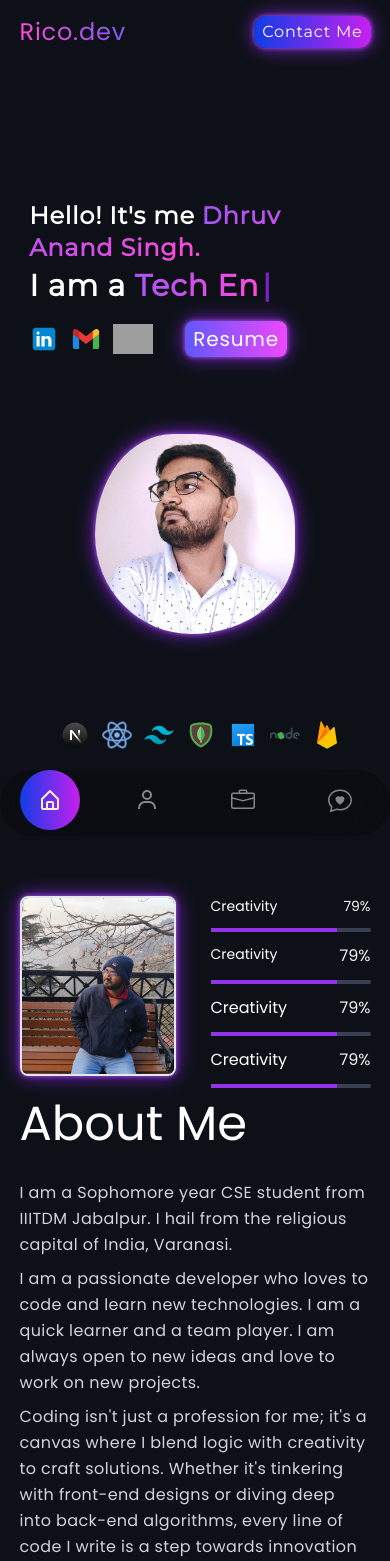
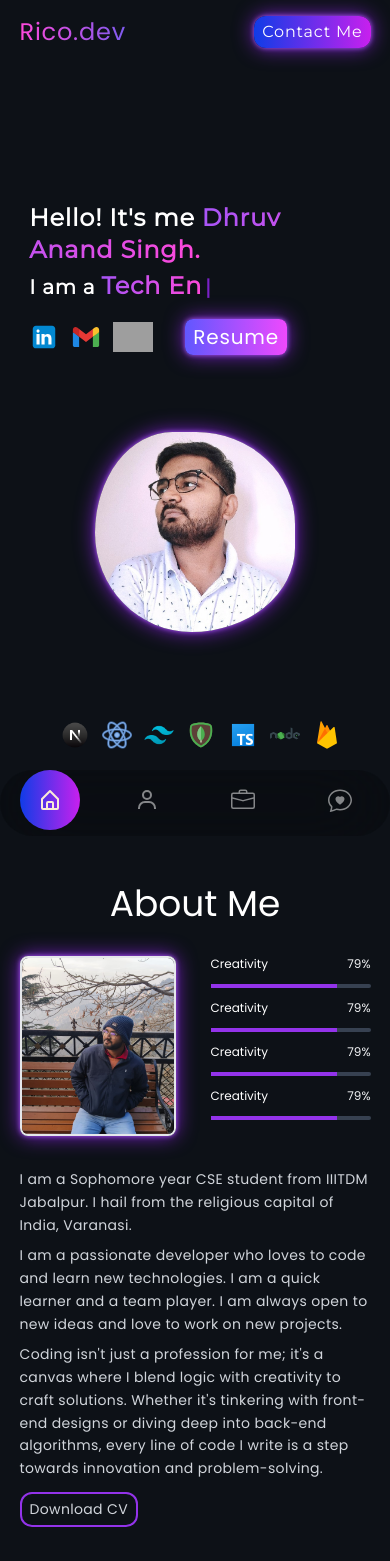
Before and after one commit to Ricobyter/my-portfolio, a React (Vite) app: page / in a window 390 px wide. Shown: the top 1561 px of the page. Built offline with nearby package versions, Linux system fonts and the light colour scheme; grey boxes are pictures that could not be loaded.

Commit message:
added style changes

```diff
--- a/package.json
+++ b/package.json
@@ -32,6 +32,7 @@
     "eslint-plugin-react-hooks": "^4.6.0",
     "eslint-plugin-react-refresh": "^0.4.5",
     "postcss": "^8.4.32",
+    "prettier-plugin-tailwindcss": "^0.5.12",
     "tailwindcss": "^3.4.0",
     "vite": "^5.0.8"
   }
--- a/src/App.jsx
+++ b/src/App.jsx
@@ -13,7 +13,7 @@ function App() {
        <section id = "/"  className='w-[100vw] flex justify-center items-center'>
         <Hero/>
        </section>
-        <section id='about' className='w-[100vw] h-[100vh] flex justify-center items-center'>
+        <section id='about' className='w-[100vw] h-[100vh] max-sm:h-full flex justify-center items-center'>
         <About/>
        </section>
 
--- a/src/components/About.jsx
+++ b/src/components/About.jsx
@@ -6,7 +6,8 @@ import ABout from './aboutSkills'
 
 function About() {
   return (
-    <div className='lg:w-[1100px] w-[90vw] text-white'>
+    <div className='lg:w-[1100px] max-sm:py-10 w-[90vw] text-white'>
+      <h1 className='sm:hidden text-center text-4xl mb-8'>About Me</h1>
       <div className='flex-row sm:flex  gap-10 '>
         <div className='md:w-[50vw] w-full flex justify-between'>
           <img src={profileimg} alt="" className='bg-center w-[40vw]  object-cover lg:h-[350px] md:h-[270px] sm:h-[220] h-[180px]  rounded-lg border-2 neon-purple' />
@@ -14,9 +15,9 @@ function About() {
             <ABout />
           </div>
         </div>
-        <div className=' '>
-          <h1 className='text-5xl  mb-8'>About Me</h1>
-          <div className='tracking-wide text-gray-300 leading-relaxed'>
+        <div className=' max-sm:mt-8'>
+          <h1 className='text-5xl max-sm:hidden  mb-8'>About Me</h1>
+          <div className='tracking-wide text-sm sm:text-md text-gray-300 leading-relaxed'>
             <p className='mb-2'>
               I am a Sophomore year CSE student from IIITDM Jabalpur. I hail from the religious capital of India, Varanasi.
             </p>
--- a/src/components/Contact.jsx
+++ b/src/components/Contact.jsx
@@ -41,7 +41,7 @@ function Contact() {
   };
 
   return (
-    <div className=' mt-20 text-white w-[90vw] lg:w-[1150px] lg:h-[100vw]'>
+    <div className=' mt-20 text-white w-[90vw] lg:w-[1150px] h-[100vh] lg:h-[100vh]'>
       <div className='flex flex-col gap-2 '>
 
       <h1 className='text-md text-center font-montserrat'>Get in Touch </h1>
@@ -51,11 +51,11 @@ function Contact() {
         <div className='max-md:w-full max-md:flex max-md:justify-center max-md:items-center '>
           <form ref={form} onSubmit={sendEmail} className='flex flex-col gap-2 w-[80vw] lg:w-[35vw]'>
             <label>Name</label>
-            <input type="text" value={formValues.name} name="name" onChange={handleChange} className='rounded-md text-gray-300 py-2  border-[#1B1A55]  px-3 outline-none  bg-[#1B1A55]'/>
+            <input type="text" required value={formValues.name} name="name" onChange={handleChange} className='rounded-md text-gray-300 py-2  border-[#1B1A55]  px-3 outline-none  bg-[#1B1A55]'/>
             <label>Email</label>
-            <input type="email" value={formValues.email} name="email" onChange={handleChange} className='rounded-md text-gray-300 py-2  border-[#1B1A55]  px-3 outline-none  bg-[#1B1A55]' />
+            <input type="email" required value={formValues.email} name="email" onChange={handleChange} className='rounded-md text-gray-300 py-2  border-[#1B1A55]  px-3 outline-none  bg-[#1B1A55]' />
             <label>Message</label>
-            <textarea name="message" value={formValues.message} onChange={handleChange} className='h-[180px] text-gray-300 rounded-md py-2  bg-[#1B1A55] border-[#1B1A55]  px-3 outline-none  '/>
+            <textarea name="message" required value={formValues.message} onChange={handleChange} className='h-[180px] text-gray-300 rounded-md py-2  bg-[#1B1A55] border-[#1B1A55]  px-3 outline-none  '/>
             <input type="submit" value="Send" className='bg-gradient-to-r from-[#103CE7] to-[#C820EE] mt-1  text-white rounded-xl py-2 cursor-pointer'/>
           </form>
         </div>
--- a/src/components/Hero.jsx
+++ b/src/components/Hero.jsx
@@ -29,7 +29,7 @@ export default function Hero() {
       <div className='w-full flex justify-between mt-4 lg:mt-6 '>
         <h1 className='text-2xl md:text-2xl lg:text-3xl bg-gradient-to-r from-[#ff49db] to-[#7e5bef] bg-clip-text text-transparent'>Rico.dev</h1>
         <a href="#contacts">
-          <button className='bg-gradient-to-r from-[#103CE7] to-[#C820EE]  font-montserrat text-white px-2 md:px-3 py-1 md:py-2 rounded-xl neon-purple
+          <button className='bg-gradient-to-r from-[#103CE7] to-[#C820EE]  font-montserrat text-white px-2 md:px-3 py-1 md:py-2 rounded-xl neon-purple hover:scale-105 duration-200 ease-in-out
         '>Contact Me</button>
         </a>
 
@@ -42,10 +42,10 @@ export default function Hero() {
           <div className=' w-full lg:w-4/5'>
             <h1 className='text-2xl md:text-2xl lg:text-3xl font-semibold mb-1 font-montserrat'>Hello! It's me <span className='bg-gradient-to-l from-[#ff49db] to-purple-500 bg-clip-text text-transparent '> Dhruv Anand Singh. </span>
             </h1>
-            <span className=' text-3xl md:text-3xl lg:text-4xl font-semibold mb-1 font-montserrat'>
+            <span className=' text-xl md:text-3xl lg:text-3xl font-semibold mb-1 font-montserrat'>
               <h1>
 
-            I am a <span className='bg-gradient-to-l from-[#ff49db] to-purple-500 bg-clip-text text-transparent'>
+            I am a <span className=' text-2xl md:text-3xl lg:text-4xl bg-gradient-to-l from-[#ff49db] to-purple-500 bg-clip-text text-transparent'>
                {text}
               </span>
               <span className='text-purple-700'>
--- a/src/components/Projects.jsx
+++ b/src/components/Projects.jsx
@@ -13,24 +13,36 @@ function Projects() {
         <div className='h-[390px] px-2 w-[300px] border-2 rounded-2xl flex flex-col justify-center items-center'>
           <img src={project1} alt="" className='object-cover bg-cover rounded-xl w-[230px] h-[65%] border-2 border-white'/>
            <div className='mt-8 flex justify-around gap-2'>
+            <a href="https://github.com/Ricobyter/YoutubeClone.git">
               <button className='bg-gradient-to-r from-[#103CE7] to-[#C820EE] hover:scale-105 duration-200 flex py-2 justify-center items-center w-[120px] border-2 rounded-3xl'>Github</button>
+            </a>
+            <a href="https://youtube-clone-woad-eight.vercel.app/">
               <button className='bg-gradient-to-r from-[#103CE7] to-[#C820EE] hover:scale-105 duration-200 flex py-2 justify-center items-center w-[120px] border-2 rounded-3xl'>Website</button>
+            </a>
            </div>
 
         </div>
         <div className='h-[390px] px-2 w-[300px] border-2 rounded-2xl flex flex-col justify-center items-center'>
           <img src={project2} alt="" className='object-cover bg-cover rounded-xl w-[250px] h-[65%] border-2 border-white'/>
            <div className='mt-8 flex justify-around gap-2'>
+            <a href="https://github.com/Ricobyter/react-chatbot.git">
               <button className='bg-gradient-to-r from-[#103CE7] to-[#C820EE] hover:scale-105 duration-200 flex py-2 justify-center items-center w-[120px] border-2 rounded-3xl'>Github</button>
+            </a>
+            <a href="https://prismatic-narwhal-de80c0.netlify.app/">
               <button className='flex py-2 justify-center items-center w-[120px] border-2 rounded-3xl bg-gradient-to-r from-[#103CE7] to-[#C820EE] hover:scale-105 duration-200'>Website</button>
+            </a>
            </div>
 
         </div>
         <div className='h-[390px] px-2 w-[300px] border-2 rounded-2xl flex flex-col justify-center items-center'>
           <img src={project3} alt="" className='object-cover bg-cover rounded-xl w-[250px] h-[65%] border-2 border-white'/>
            <div className='mt-8 flex justify-around gap-2'>
+            <a href="https://github.com/Ricobyter/Chat-app.git">
               <button className='bg-gradient-to-r from-[#103CE7] to-[#C820EE] hover:scale-105 duration-200 flex py-2 justify-center items-center w-[120px] border-2 rounded-3xl'>Github</button>
+              </a>
+              <a href="#">
               <button className='bg-gradient-to-r from-[#103CE7] to-[#C820EE] hover:scale-105 duration-200 flex py-2 justify-center items-center w-[120px] border-2 rounded-3xl'>Website</button>
+              </a>
            </div>
 
         </div>
--- a/src/components/Tabs.jsx
+++ b/src/components/Tabs.jsx
@@ -16,7 +16,7 @@ const Tabs = ({ children }) => {
             key={child.props.label}
             className={`${
               activeTab === child.props.label ? 'bg-purple-400 text-white neon-purple rounded-lg ' : ''
-            } flex-1  font-medium py-2 text-white text-2xl`}
+            } flex-1  font-medium py-2 sm:text-xl md:text-2xl text-white max-sm:text-md`}
             onClick={e => handleClick(e, child.props.label)}
           >
             {child.props.label}
--- a/src/components/aboutSkills.jsx
+++ b/src/components/aboutSkills.jsx
@@ -2,9 +2,9 @@ import React from 'react'
 
 function aboutSkills() {
   return (
-    <div className='grid-cols-1 gap-1'>
-<div className='text-sm'>
-          <div className='flex justify-between   text-white'>
+    <div className='grid-cols-1 gap-1 text-xs font-extrathin'>
+<div className=''>
+          <div className='flex justify-between  text-white'>
 
             <p className='capitalize'>Creativity</p>
             <p className='text-gray-100'>79%</p>
@@ -16,7 +16,7 @@ function aboutSkills() {
 <div>
           <div className='flex justify-between  text-white'>
 
-            <p className='capitalize text-sm'>Creativity</p>
+            <p className='capitalize '>Creativity</p>
             <p className='text-gray-100'>79%</p>
           </div>
           <div className='bg-gray-700 w-[160px] h-[4px] border-1 rounded-lg my-3'>
```
Also changed, not shown: 1 other file (tests, documents, lock files or other folders).
